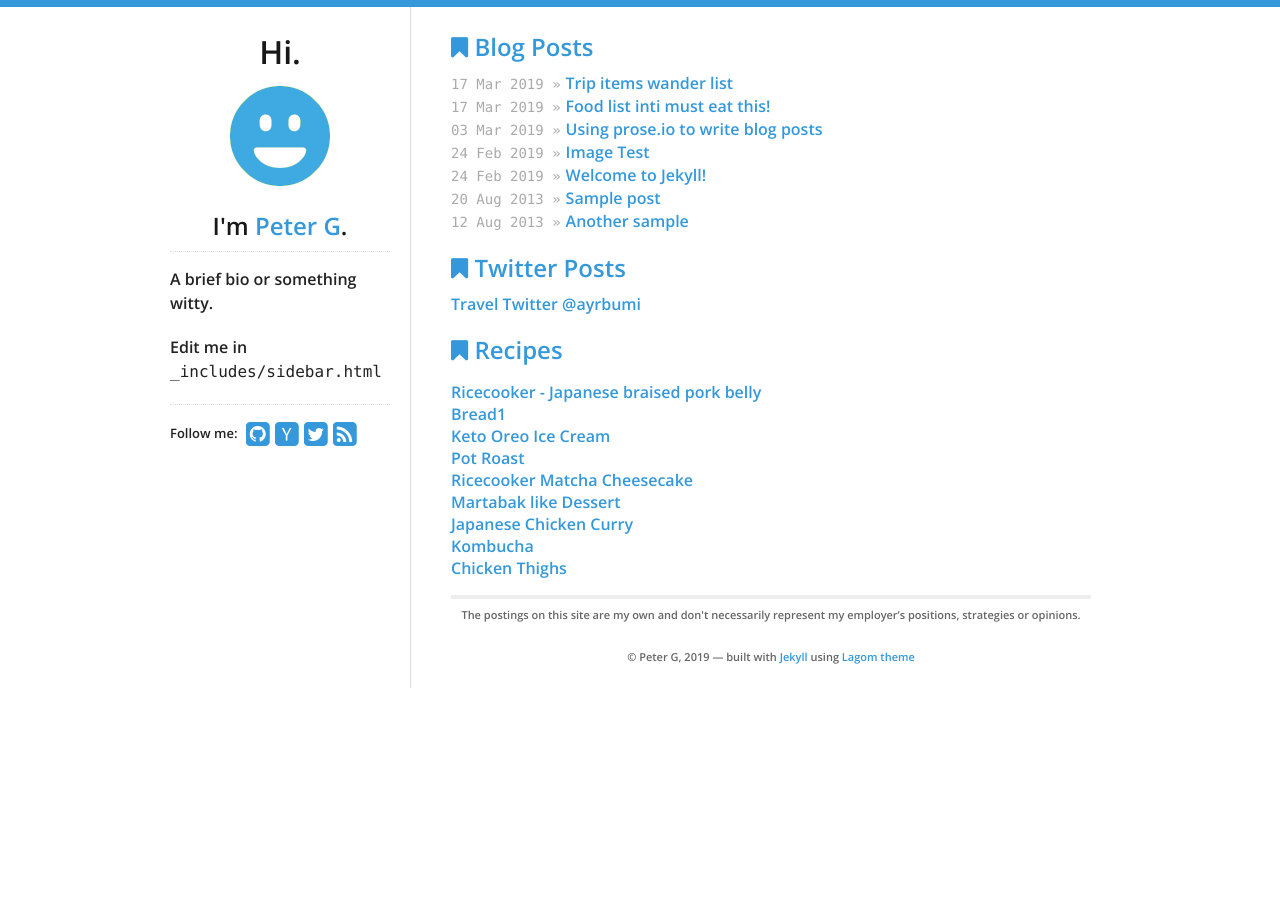
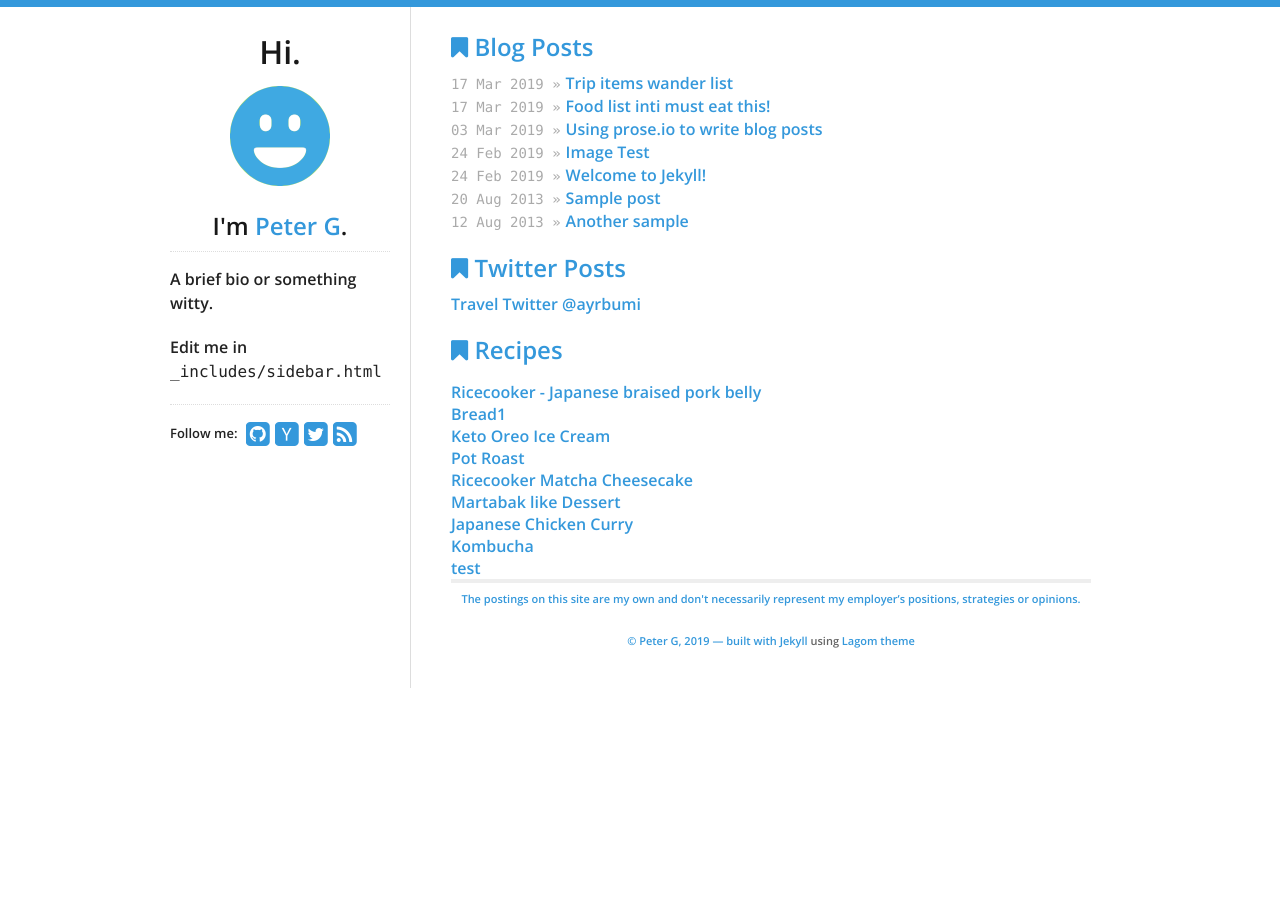
Before and after one commit to aegeon1/aegeon1.github.io, a Jekyll site: the page built from index.html, in a window 1280 px wide. Built offline with Jekyll 4.4.1, drawn with Linux system fonts in a browser that asks for light colours.

Commit message:
Update index.html

```diff
--- a/index.html
+++ b/index.html
@@ -35,5 +35,4 @@ Travel Twitter @ayrbumi
   <a href="recipes/Martabak-like-Dessert.html">Martabak like Dessert</a><br>
   <a href="recipes/Japanese-Chicken-Curry.html">Japanese Chicken Curry</a><br>
   <a href="recipes/Kombucha.html">Kombucha</a><br>
-  <a href="recipes/2019-07-15-Oven-Baked-Chicken-Thighs.html">Chicken Thighs</a><br>
-</ul>
+  <a href="recipes/testytesterson.html">test<a/br>
```
